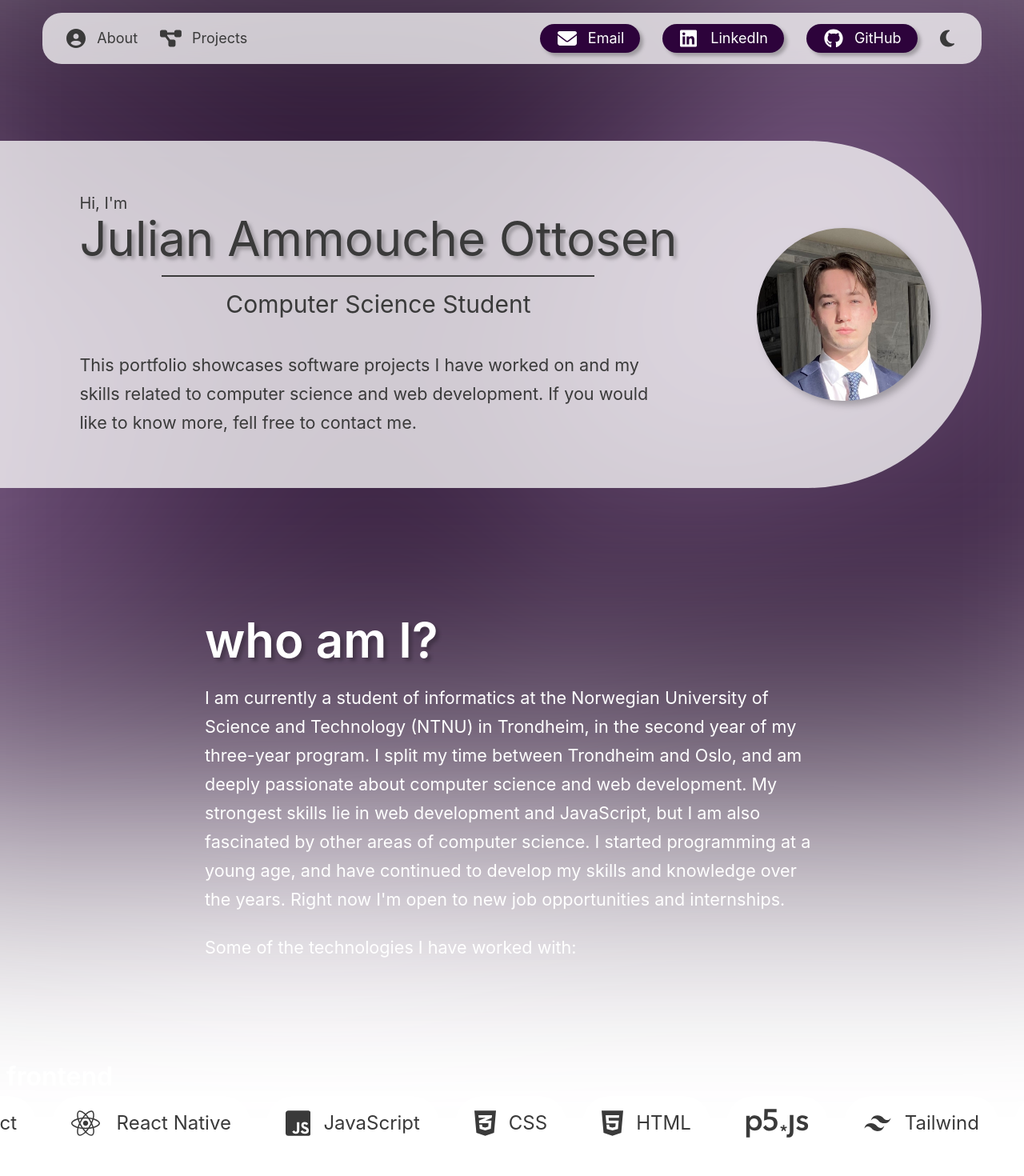
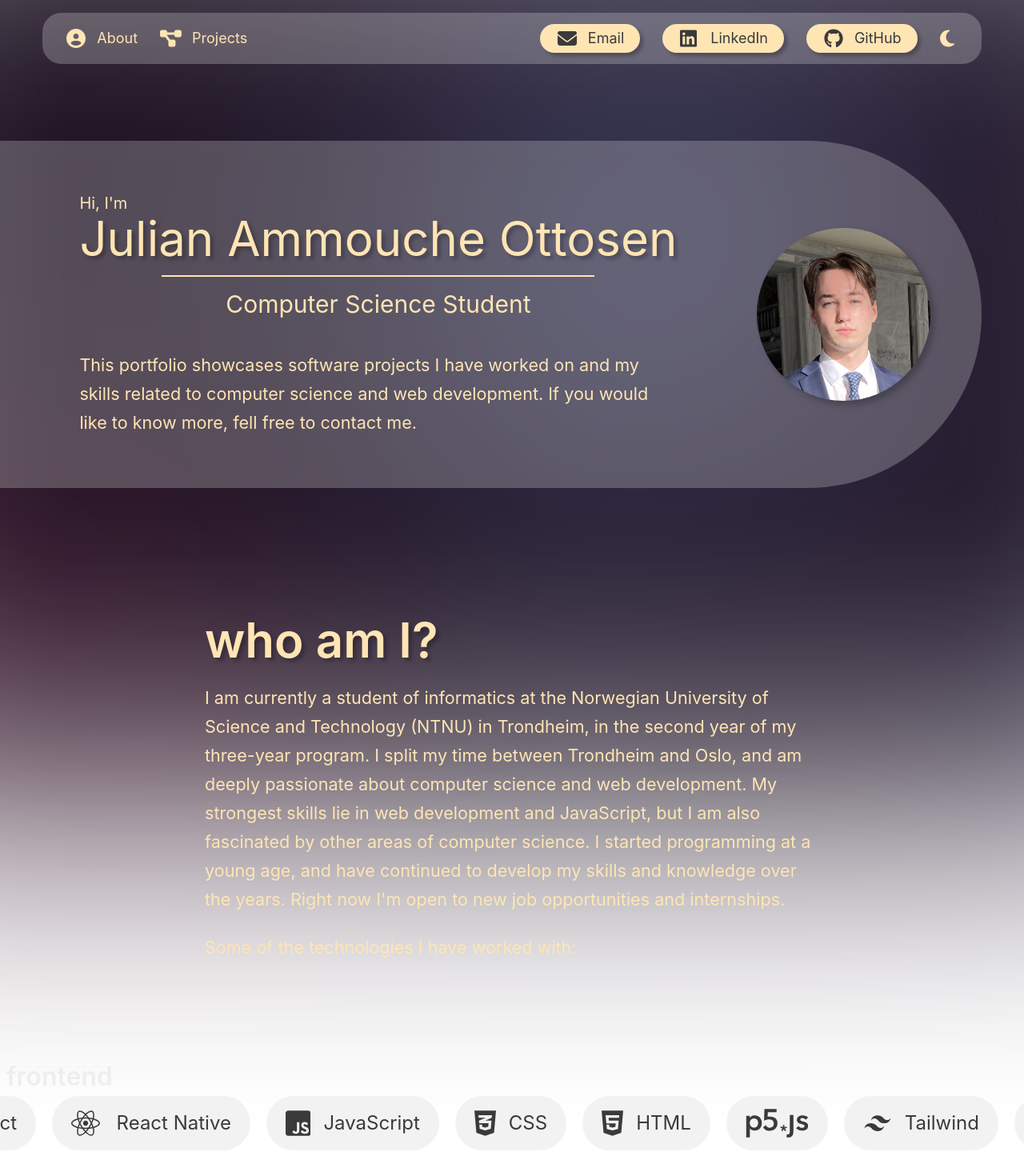
Before and after one commit to julian-ao/portfolio, a React (Vite) app: page / in a window 1280 px wide. Shown: the top 1470 px of the page at 80% size. Built offline with nearby package versions, Linux system fonts and the light colour scheme.

Commit message:
Testing out a new darktheme

```diff
--- a/src/components/About.jsx
+++ b/src/components/About.jsx
@@ -9,7 +9,7 @@ const About = () => {
     <div className='flex flex-col mb-20' >
       <div className='flex flex-col items-center ss:mb-10' >
         {/* ABOUT TEXT */}
-        <div className='text-white w-4/5 lg:w-3/5 mb-12 ss:mb-20' id='about' >
+        <div className='text-washedYellow w-4/5 lg:w-3/5 mb-12 ss:mb-20' id='about' >
           <h1 className='text-4xl ss:text-6xl font-semibold drop-shadow-4 ' > { aboutText.title } </h1>
           <br></br>
           <p className='text-lg ss:text-[1.35rem] leading-9' > { aboutText.paragraph } </p>
--- a/src/components/Intro.jsx
+++ b/src/components/Intro.jsx
@@ -6,7 +6,7 @@ import { introText, introLinks } from '../constants/index.js'
 
 const Intro = () => {
   return (
-    <div className='bg-white/75 dark:bg-darkPurple/50 md:w-23/24
+    <div className='bg-white/25  dark:bg-darkPurple/50 md:w-23/24
       flex justify-center mb-20 ss:mb-40 p-10 ss:p-16 px-14 sm:px-22 md:px-32 lg:pr-16
       md:rounded-r-full'>
       <div className='max-w-screen-xl flex content-center items-center'>
@@ -15,7 +15,7 @@ const Intro = () => {
             <div className='flex justify-center lg:hidden select-none mb-5 '>
               <img src='julian.jpg' className='rounded-full drop-shadow-5 h-32 w-32 ss:h-56 ss:w-56' />
             </div>
-            <div className='text-darkGrey dark:text-white'>
+            <div className='text-washedYellow dark:text-whi te'>
               <div className='flex justify-center'>
                 <div className='w-max'>
                   <div className='ss:text-xl text-left hidden sm:block'>{introText.hi}</div>
@@ -27,7 +27,7 @@ const Intro = () => {
               </div>
               <div className='flex justify-center'>
                 <div className='text-2xl ss:text-3xl text-center
-                  border-t-darkGrey dark:border-t-white border-t-2
+                  border-t-washedYellow dark:border-t-white border-t-2
                   w-max pt-2 xs:pt-4 px-4 sm:px-20 mt-2 xs:mt-4 mb-7 xs:mb-10'>
                     {introText.title}
                 </div>
--- a/src/components/JSBackground.jsx
+++ b/src/components/JSBackground.jsx
@@ -8,10 +8,23 @@ const JSBackground = ({ windowWidth, windowHeight }) => {
 
   let bubbles = []
 
-  const COLORS = ["#E5B8F4", "#d2a1e3"] // "#810CA8""#C147E9",
-  const BACKGROUND_COLOR = "rgba(52, 24, 61, 1)" // rgba(45, 3, 59, 1)
+  const COLORS = ["#383855", "#37172D"] //? Colors of the bubbles
+  const BACKGROUND_COLOR = "#201525" //? Background color
 
-  const AMOUNT_OF_BUBBLES = 20
+  /*
+  Light yellow: #FFF9C4
+  Light blue: #81D4FA
+  Light green: #C5E1A5
+  Light pink: #F48FB1
+
+  Light blue (#87CEFA) and deep blue (#00008B)
+  Light gray (#DCDCDC) and deep gray (#2F4F4F)
+  Light peach (#FFE5B4) and deep orange (#FF8C00)
+  Light mint green (#98FB98) and deep green (#006400)
+  Light lavender (#E6E6FA) and deep purple (#9370DB)
+  */
+
+  const AMOUNT_OF_BUBBLES = 13
   const BLUR_PIXELS = 100
 
   const MIN_SPEED = 1
@@ -19,7 +32,7 @@ const JSBackground = ({ windowWidth, windowHeight }) => {
   const MAX_SIDE_SPEED = 1
 
   const MIN_RADIUS = CANVAS_WIDTH / 50
-  const MAX_RADIUS = CANVAS_WIDTH / 20
+  const MAX_RADIUS = CANVAS_WIDTH / 10
 
   useEffect(() => {
     // create canvas
@@ -152,7 +165,7 @@ const JSBackground = ({ windowWidth, windowHeight }) => {
   }
 
   return (
-    <div ref={canvasRef} className='fixed -z-10 blur-4xl scale-150 dark:brightness-100 brightness-75'/>
+    <div ref={canvasRef} className='fixed scale-150 -z-10 blur-4xl'/>
   )
 }
 
--- a/src/components/NavButton.jsx
+++ b/src/components/NavButton.jsx
@@ -6,8 +6,8 @@ import { scrollToId } from '../functions/scrollToId.js'
 const NavButton = (props) => {
 
   return (
-    <a onClick={scrollToId.bind(this, props.url)} className='group hover:text-white dark:hover:text-darkGrey text-darkGrey dark:text-white duration-200 flex items-center ml-4 xs:ml-7 cursor-pointer'>
-      <svg className='group-hover:fill-white dark:group-hover:fill-darkGrey fill-darkGrey dark:fill-white duration-200 h-6 w-auto ss:w-7 mr-0 ss:mr-3' viewBox={props.svgViewBox}> // '0 0 600 500'
+    <a onClick={scrollToId.bind(this, props.url)} className='group hover:text-darkGrey dark:hover:text-darkGrey text-washedYellow dark:text-white duration-200 flex items-center ml-4 xs:ml-7 cursor-pointer'>
+      <svg className='group-hover:fill-darkGrey dark:group-hover:fill-darkGrey fill-washedYellow dark:fill-white duration-200 h-6 w-auto ss:w-7 mr-0 ss:mr-3' viewBox={props.svgViewBox}> // '0 0 600 500'
         <path d={props.svgPath} />
       </svg>
       <div className='hidden ss:block'>
--- a/src/components/Navbar.jsx
+++ b/src/components/Navbar.jsx
@@ -9,7 +9,7 @@ import ThemeIcon from './ThemeIcon';
 const Navbar = () => {
   return (
     <div className='flex justify-center text-lg mb-36 ss:mb-44 xs:mb-56 select-none' id='navbar'>
-      <div className='bg-white/75 dark:bg-darkPurple/50 w-full fixed backdrop-blur ss:w-11/12 flex justify-between flex-row h-14 xs:h-16 mt-0 ss:mt-4 items-center rounded-none ss:rounded-3xl z-10'>
+      <div className='bg-white/25 dark:bg-darkPurple/50 w-full fixed backdrop-blur ss:w-11/12 flex justify-between flex-row h-14 xs:h-16 mt-0 ss:mt-4 items-center rounded-none ss:rounded-3xl z-10'>
 
         {/* NAVIGATION BUTTONS */}
         <div className='w-max h-min flex'>
--- a/src/components/SocialButton.jsx
+++ b/src/components/SocialButton.jsx
@@ -4,8 +4,8 @@ const SocialButton = (props) => {
   let svg;
   if (props.svgPath){
     svg = <svg className='
-      fill-white dark:fill-darkPurple
-      group-hover:fill-darkPurple dark:group-hover:fill-white duration-200
+      fill-darkGrey dark:fill-darkPurple
+      group-hover:fill-washedYellow dark:group-hover:fill-white duration-200
       h-6 w-7 mr-0 md:mr-3'
       viewBox={props.svgViewBox} > // '0 0 500 500'
       <path d={props.svgPath} />
@@ -22,10 +22,10 @@ const SocialButton = (props) => {
   return (
   <a href={props.url} target='_blank' className='
     group
-    bg-darkPurple dark:bg-white
-    hover:bg-white dark:hover:bg-darkPurple
-    text-white dark:text-darkPurple
-    hover:text-darkPurple dark:hover:text-white
+    bg-washedYellow dark:bg-white
+    hover:bg-darkGrey dark:hover:bg-darkPurple
+    text-darkGrey dark:text-darkPurple
+    hover:text-washedYellow dark:hover:text-white
     duration-200
     drop-shadow-4 rounded-full
     w-max h-9 mr-3 xs:mr-7 px-3 md:px-5
--- a/src/components/ThemeIcon.jsx
+++ b/src/components/ThemeIcon.jsx
@@ -9,11 +9,11 @@ const ThemeIcon = () => {
   return (
     <span onClick={handleMode}>
       {darkTheme ? (
-        <svg className='h-6 fill-darkGrey dark:fill-white hover:fill-white dark:hover:fill-darkGrey duration-200 cursor-pointer' viewBox={svgIcons.moon.svgViewBox} >
+        <svg className='h-6 fill-washedYellow dark:fill-darkGrey hover:fill-white dark:hover:fill-darkGrey duration-200 cursor-pointer' viewBox={svgIcons.moon.svgViewBox} >
           <path d={svgIcons.sun.svgPath} ></path>
         </svg>
       ) : (
-        <svg className='h-6 fill-darkGrey hover:fill-white duration-200 cursor-pointer' viewBox={svgIcons.sun.svgViewBox} >
+        <svg className='h-6 fill-washedYellow hover:fill-darkGrey duration-200 cursor-pointer' viewBox={svgIcons.sun.svgViewBox} >
           <path d={svgIcons.moon.svgPath} ></path>
         </svg>
       )}
--- a/tailwind.config.cjs
+++ b/tailwind.config.cjs
@@ -17,7 +17,8 @@ module.exports = {
     colors: {
       darkPurple: "#2D033B",
       lightPurple: "#96819D",
-      white: "#FFFFFF",
+      white: "#EEEEEE",
+      washedYellow: "#FFE5B4",
       darkGrey: "#3A3A3A",
       lightGreen: "#16a34a",
       darkGreen: "#14532d",
```
